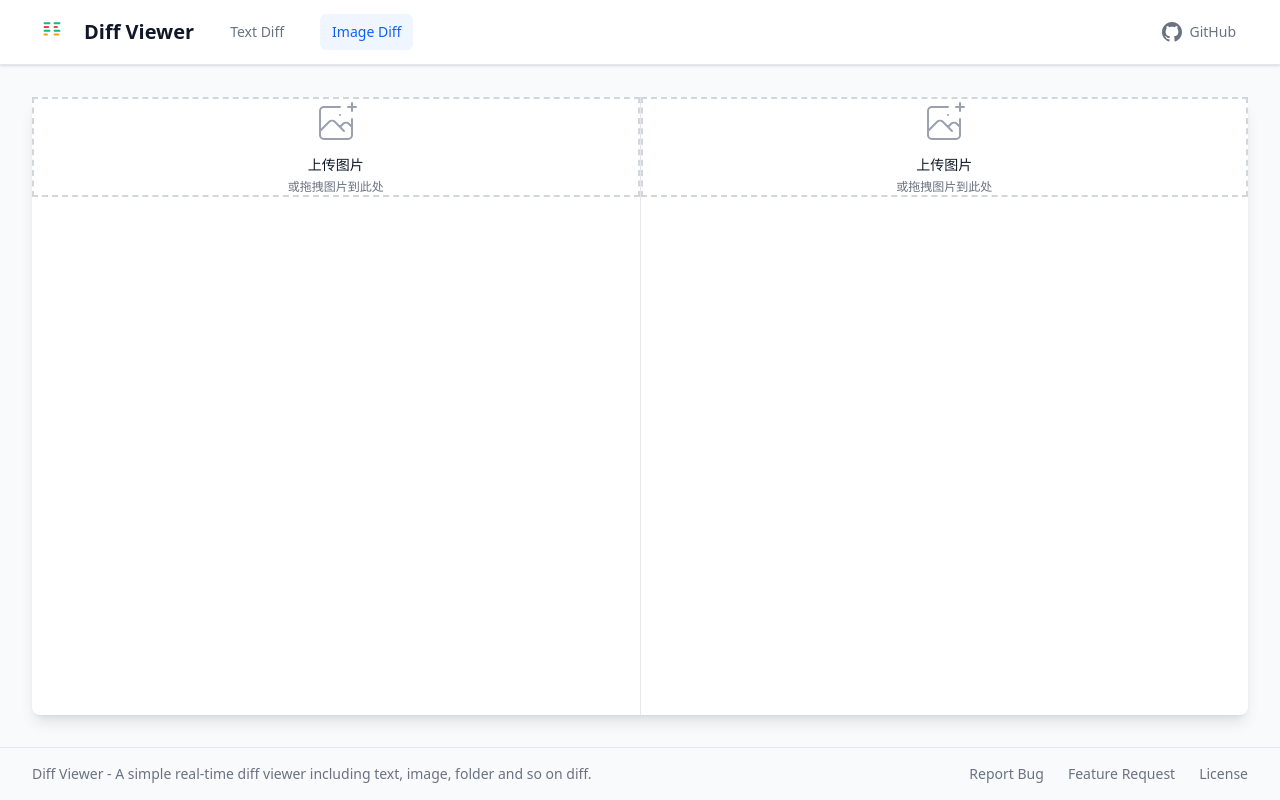
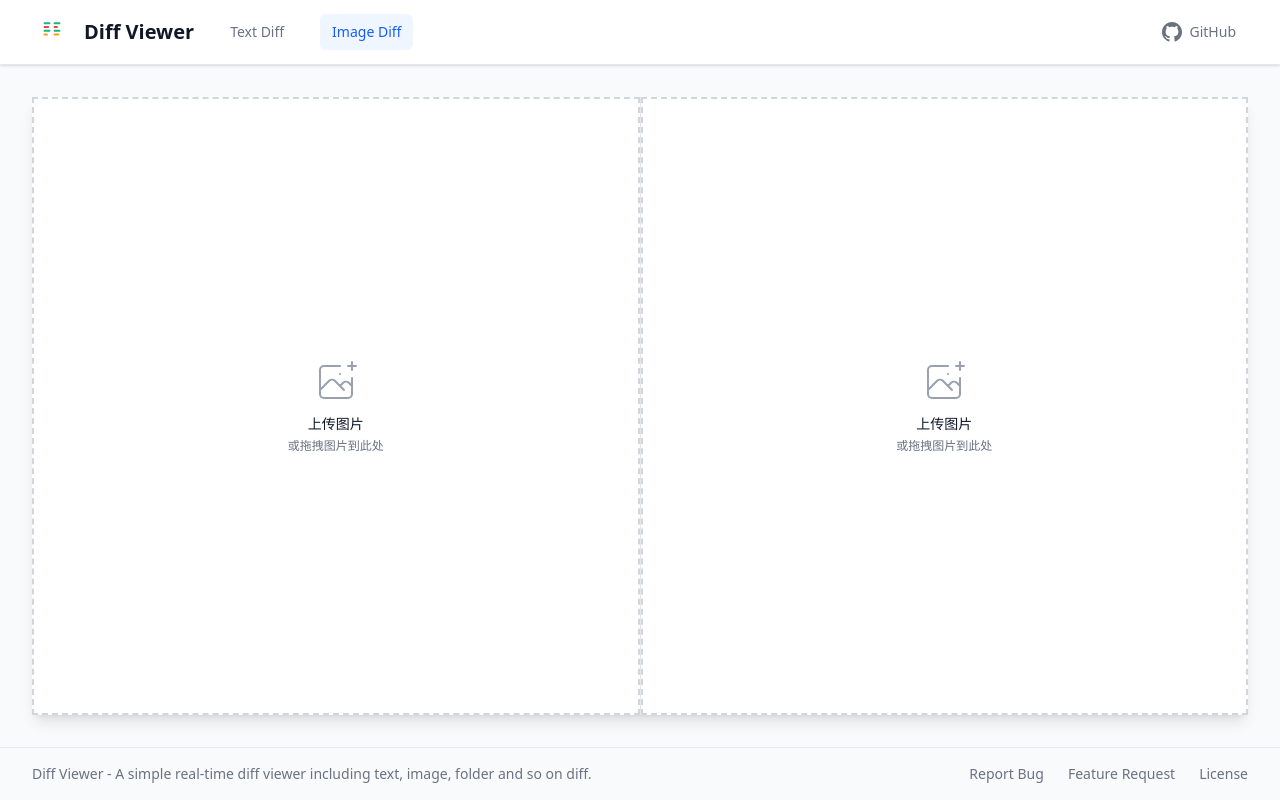
Before and after one commit to zeevenn/diff-viewer, a React (Vite) app: page /image in a window 1280 px wide. Built offline with nearby package versions, Linux system fonts and the light colour scheme.

Commit message:
fix: occupy the entire area

```diff
--- a/src/components/ui/DropZone.tsx
+++ b/src/components/ui/DropZone.tsx
@@ -80,7 +80,7 @@ export function DropZone({
 
   return (
     <DropZoneContext value={contextValue}>
-      <div ref={dropZoneRef} className={`relative ${className}`}>
+      <div ref={dropZoneRef} className={`relative flex ${className}`}>
         {children}
       </div>
     </DropZoneContext>
@@ -99,20 +99,15 @@ function DropZoneContent({ children, className = '' }: DropZoneContentProps) {
 interface DropZoneOverlayProps {
   children?: ReactNode
   className?: string
-  position?: 'left' | 'right' | 'full'
 }
 
-function DropZoneOverlay({
-  children,
-  className = '',
-  position = 'full',
-}: DropZoneOverlayProps) {
+function DropZoneOverlay({ children, className = '' }: DropZoneOverlayProps) {
   const { dragState } = useDropZone()
 
   return (
     <DragOverlay
       isDragging={dragState.isDragging}
-      position={position}
+      position="full"
       className={className}
     >
       {children}
--- a/src/pages/image-diff/components/SideBySideView.tsx
+++ b/src/pages/image-diff/components/SideBySideView.tsx
@@ -44,7 +44,7 @@ export function SideBySideView({
               </DropZone.Input>
             )}
           </DropZone.Content>
-          <DropZone.Overlay position="full">
+          <DropZone.Overlay>
             <DropZone.DragIndicator className="bg-blue-500 text-white px-4 py-2 rounded-lg shadow-lg">
               <span>拖拽更新原图</span>
             </DropZone.DragIndicator>
@@ -81,7 +81,7 @@ export function SideBySideView({
               </DropZone.Input>
             )}
           </DropZone.Content>
-          <DropZone.Overlay position="full">
+          <DropZone.Overlay>
             <DropZone.DragIndicator className="bg-green-500 text-white px-4 py-2 rounded-lg shadow-lg">
               <span>拖拽更新对比图</span>
             </DropZone.DragIndicator>
--- a/src/pages/image-diff/index.tsx
+++ b/src/pages/image-diff/index.tsx
@@ -200,8 +200,7 @@ export function ImageDiff() {
         </div>
       )}
 
-      {/* Image Comparison Area */}
-      <div className="flex-1 flex flex-col relative">{renderCurrentView()}</div>
+      {renderCurrentView()}
     </>
   )
 }
```
